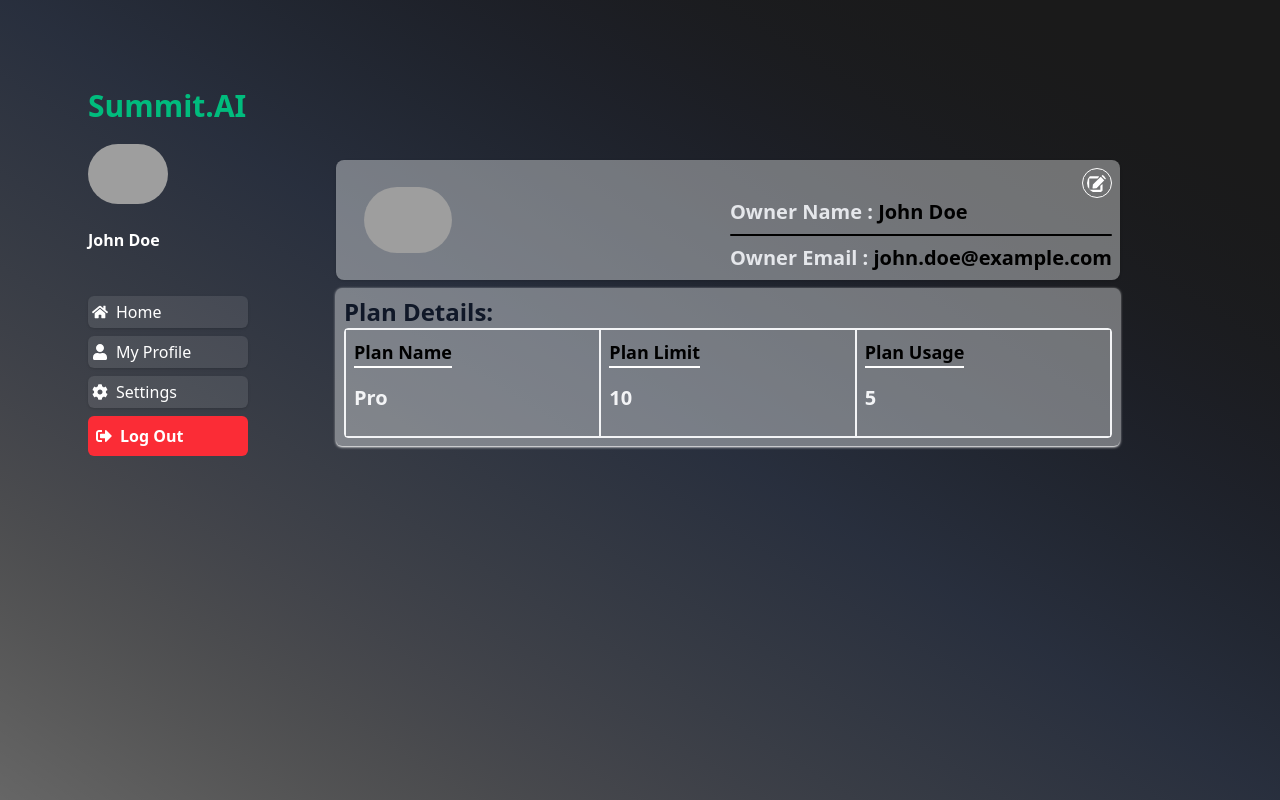
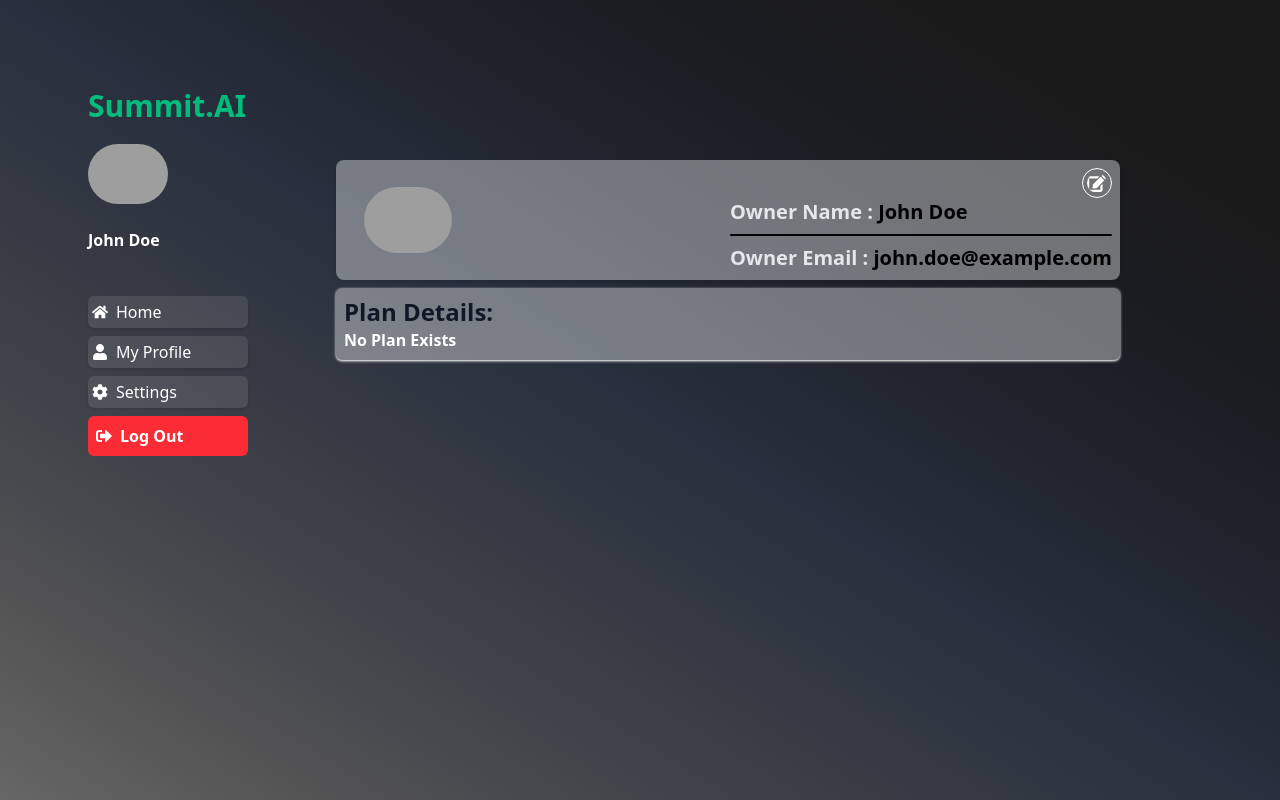
Before and after one commit to KaranSapra124/Summit.AI, a React (Vite) app: page /user/profile in a window 1280 px wide. Built offline with nearby package versions, Linux system fonts and the light colour scheme; grey boxes are pictures that could not be loaded.

Commit message:
User Profile Integration Started

```diff
--- a/src/Components/UserPanel/Components/Profile/Profile.tsx
+++ b/src/Components/UserPanel/Components/Profile/Profile.tsx
@@ -19,7 +19,8 @@ interface profileDetails {
 function Profile() {
   const [isOpen, setIsOpen] = useState<Boolean>(false);
   const context = useContext(UserContext);
-  const { theme } = context as userState;
+  const { theme, userData } = context as userState;
+  const { name, email, PurchasePlan } = userData as profileDetails;
   const [details, setDetails] = useState<profileDetails>({
     name: "John Doe",
     email: "john.doe@example.com",
@@ -106,7 +107,7 @@ function Profile() {
               <span className="text-gray-200 font-extrabold ">
                 Owner Name :{" "}
               </span>
-              {details?.name}
+              {name}
             </h1>
             <Divider className="h-0.5 w-full bg-black rounded-full my-2 " />
             <h2
@@ -118,7 +119,7 @@ function Profile() {
               <span className="text-gray-200 font-extrabold ">
                 Owner Email :{" "}
               </span>
-              {details?.email}
+              {email}
             </h2>
           </div>
         </div>
@@ -131,6 +132,7 @@ function Profile() {
             Plan Details:
           </h2>
           <div className="flex justify-between">
+            {PurchasePlan ? (
               <table
                 className={`flex justify-between w-full rounded-sm  border ${
                   theme === "Dark" ? "border-gray-100 " : "border-gray-900"
@@ -197,6 +199,11 @@ function Profile() {
                   </td>
                 </td>
               </table>
+            ) : (
+              <h1 className="text-center text-white font-extrabold">
+                No Plan Exists
+              </h1>
+            )}
             {/* <h1>{details.plan.type}</h1>
             <p>{details.plan.limit}</p>
             <p>{details.plan.usage}</p> */}
```
Lines whose indentation alone changed are shown as unchanged.
